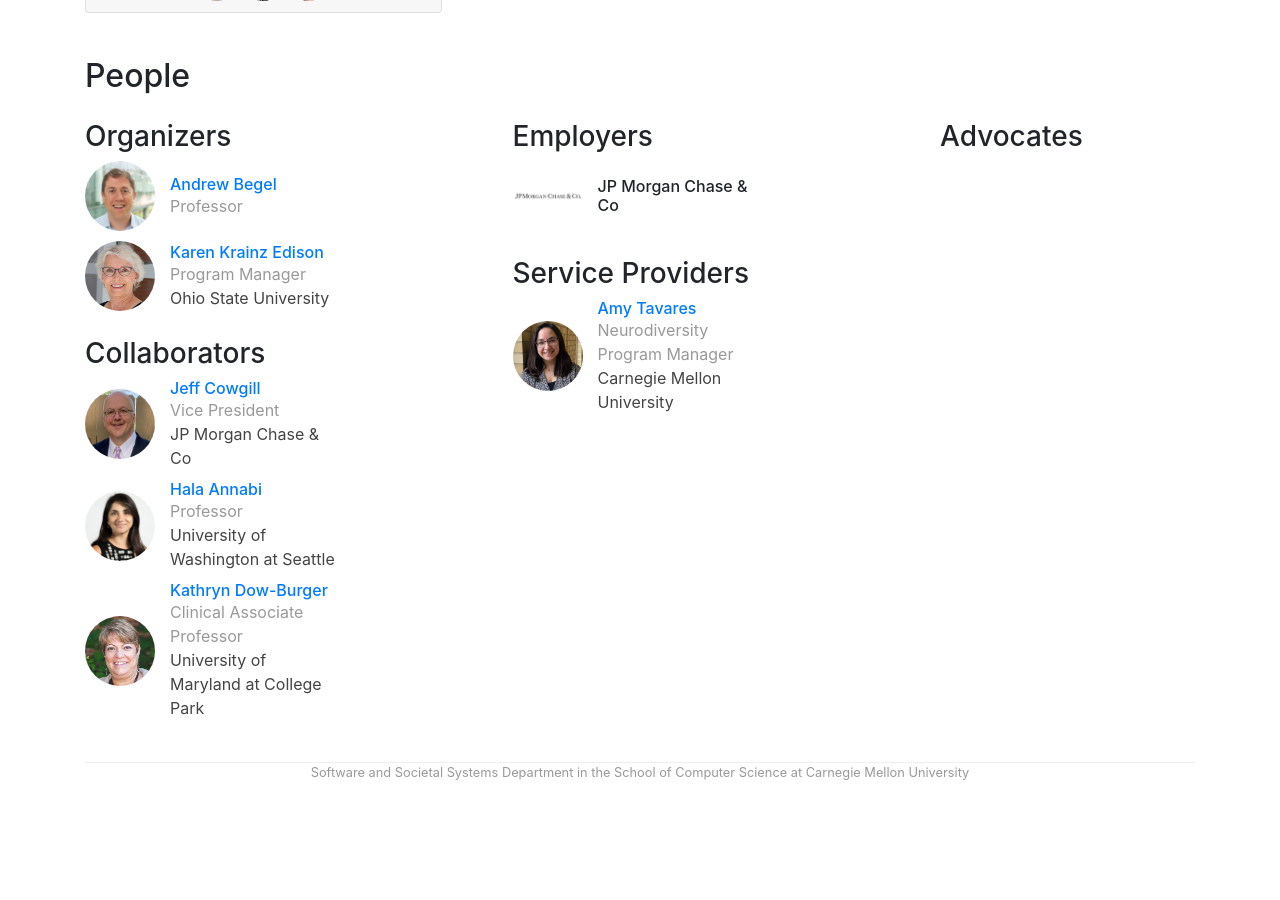
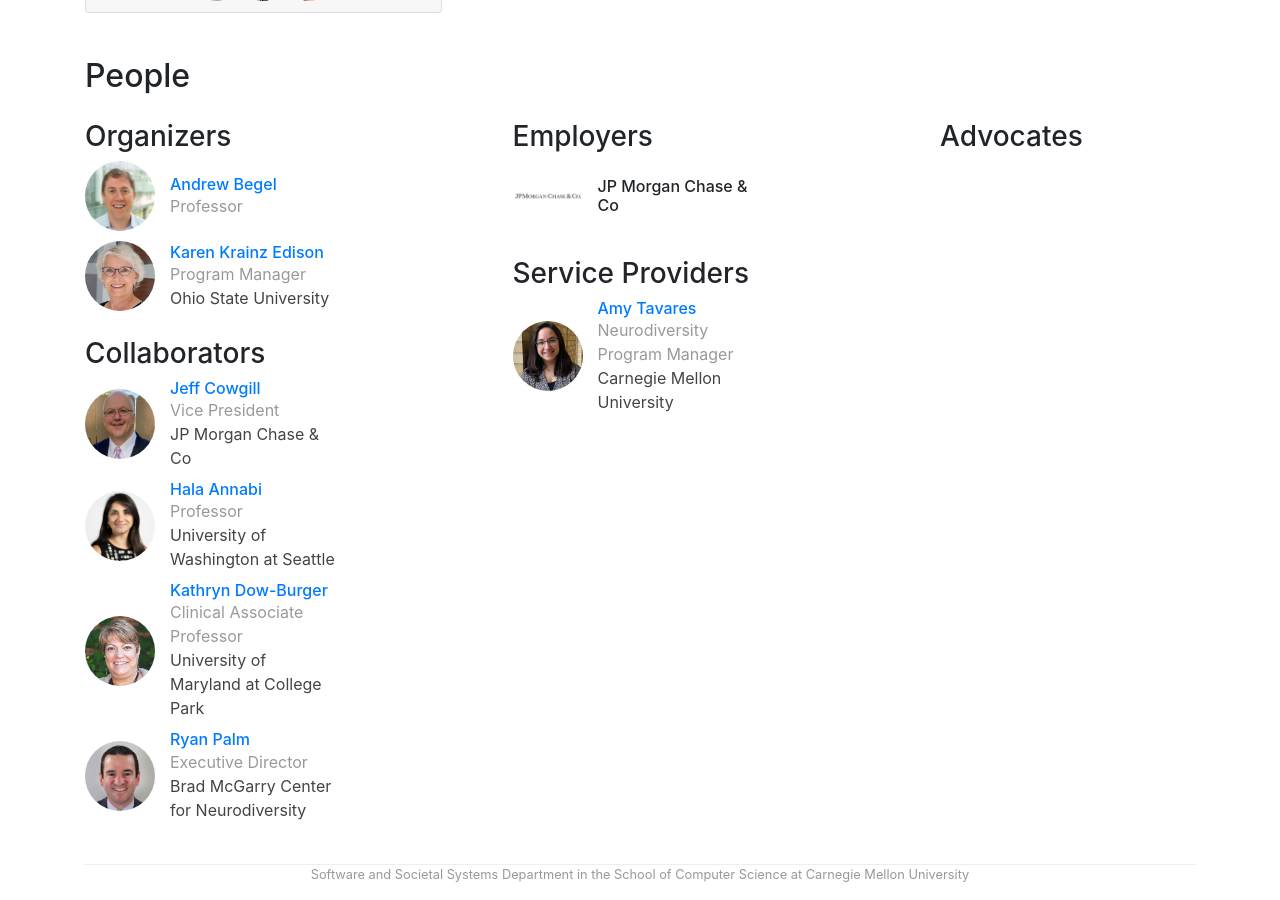
Before and after one commit to cmu-variability/neurodiversityatwork, a Jekyll site: the page built from index.html, in a window 1280 px wide and 900 px high, scrolled down 1668 px. Built offline with Jekyll 4.4.1, drawn with Linux system fonts in a browser that asks for light colours; before the commit the page ends 2467 px from its top, so only the background shows below that.

Commit message:
Added Ryan Palm.

```diff
--- a/_data/people.yml
+++ b/_data/people.yml
@@ -51,3 +51,11 @@
    org: University of Maryland at College Park
    webpage: "https://hesp.umd.edu/facultyprofile/dow-burger/kathy"
    image: /img/people/dow-burger.jpg
+
+collaborator-ryan-palm:
+    display_name: "Ryan Palm"
+    role: collab
+    bio: Executive Director
+    org: Brad McGarry Center for Neurodiversity
+    webpage: https://www.mercyhurst.edu/faculty/ryan-palm
+    image: /img/people/ryan-palm.jpg
```
Also changed, not shown: img/people/ryan-palm.jpg (added).
